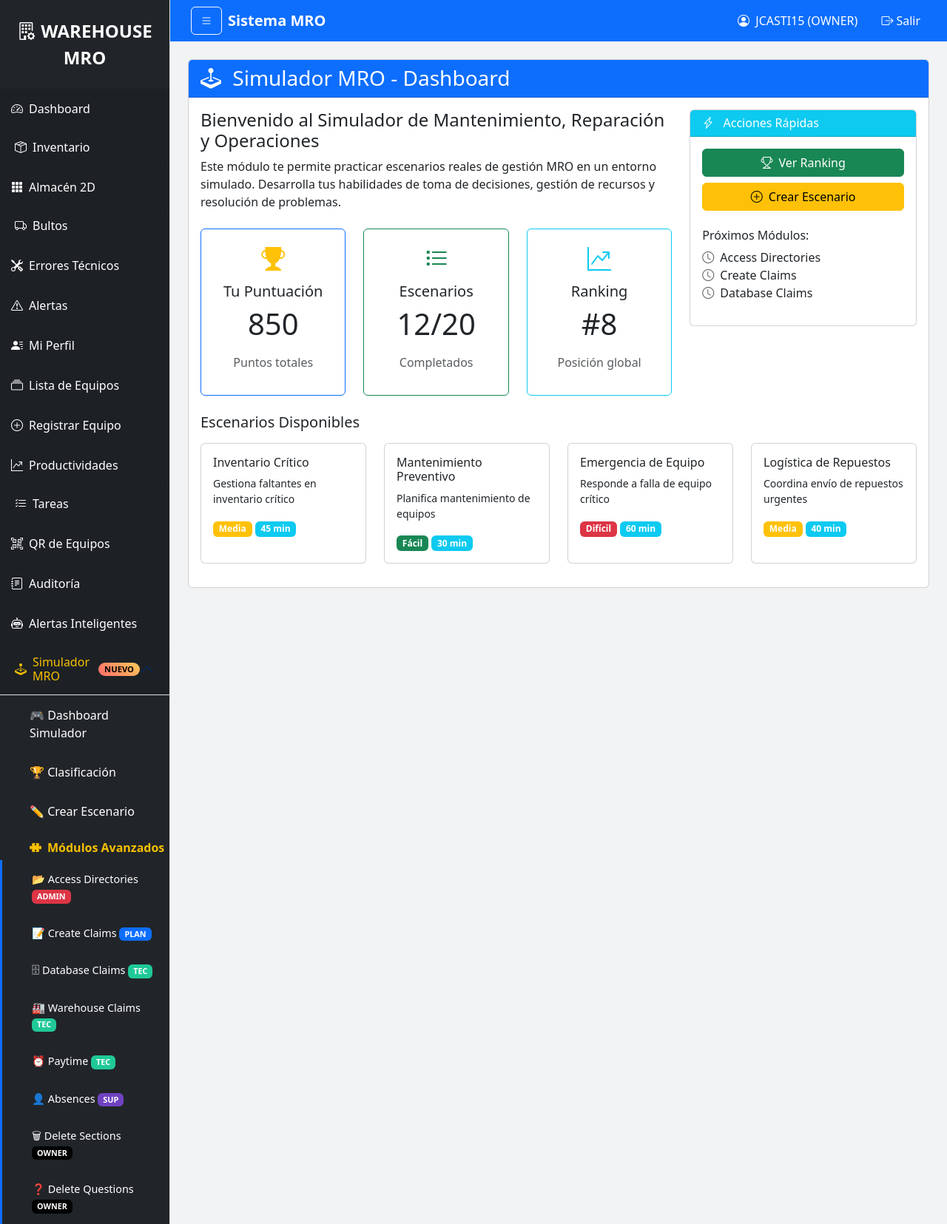
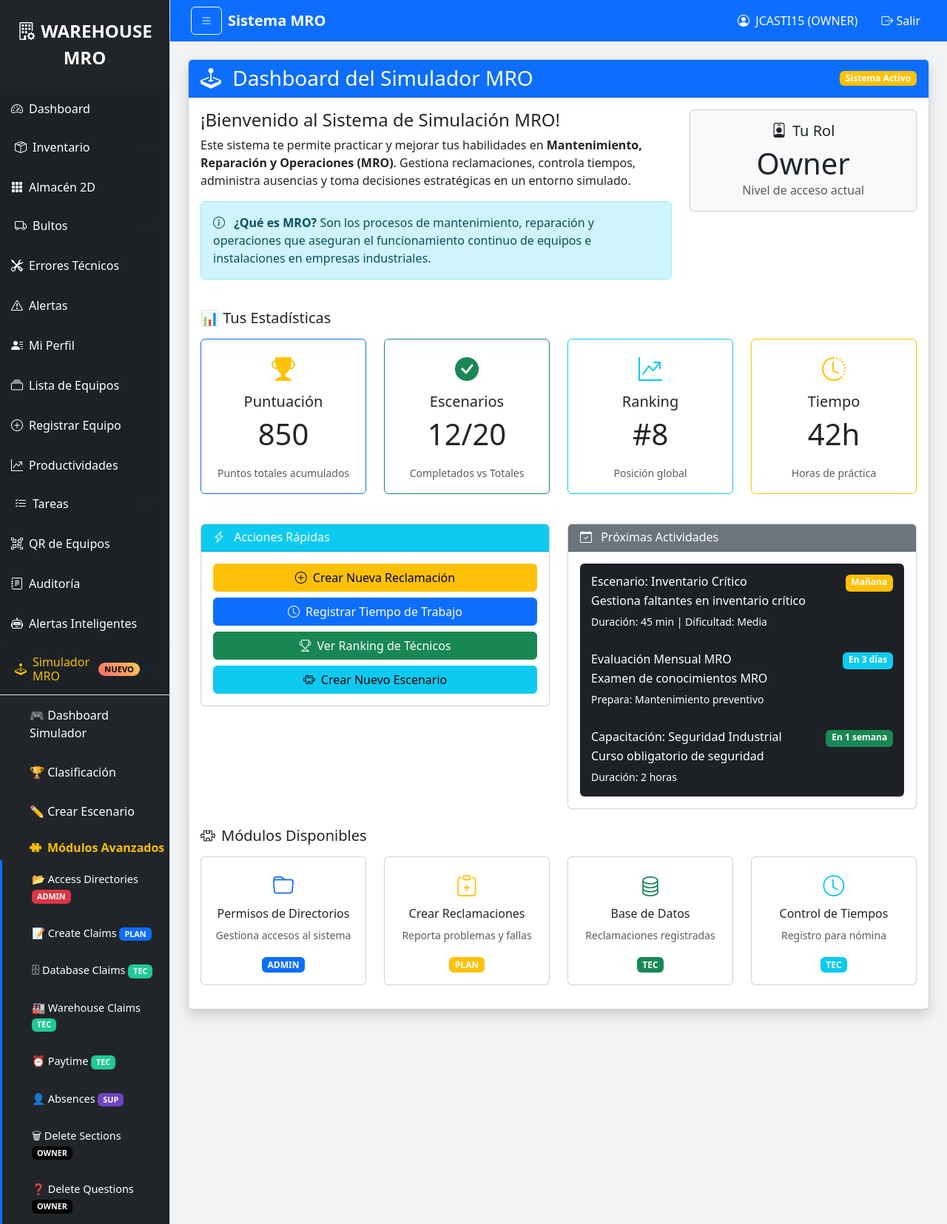
Before and after one commit to Joselu04991/warehouse_mro_4-main, a Flask app: page /mro-simulator/ in a window 1280 px wide. Shown: the top 1655 px of the page at 74% size. Run offline with Flask 3, Linux system fonts and the light colour scheme; a user stored in the database is signed in.

Commit message:
Update dashboard.html

```diff
--- a/templates/simulator_mro/dashboard.html
+++ b/templates/simulator_mro/dashboard.html
@@ -4,78 +4,144 @@
 <div class="container">
     <div class="row mb-4">
         <div class="col-md-12">
-            <div class="card">
+            <div class="card shadow">
                 <div class="card-header bg-primary text-white">
-                    <h3 class="mb-0"><i class="bi bi-joystick me-2"></i> Simulador MRO - Dashboard</h3>
+                    <div class="d-flex justify-content-between align-items-center">
+                        <h3 class="mb-0"><i class="bi bi-joystick me-2"></i> Dashboard del Simulador MRO</h3>
+                        <span class="badge bg-warning">Sistema Activo</span>
+                    </div>
                 </div>
                 <div class="card-body">
-                    <div class="row">
+                    <div class="row mb-4">
                         <div class="col-md-8">
-                            <h4 class="card-title">Bienvenido al Simulador de Mantenimiento, Reparación y Operaciones</h4>
+                            <h4 class="card-title">¡Bienvenido al Sistema de Simulación MRO!</h4>
                             <p class="card-text">
-                                Este módulo te permite practicar escenarios reales de gestión MRO en un entorno simulado.
-                                Desarrolla tus habilidades de toma de decisiones, gestión de recursos y resolución de problemas.
+                                Este sistema te permite practicar y mejorar tus habilidades en <strong>Mantenimiento, Reparación y Operaciones (MRO)</strong>.
+                                Gestiona reclamaciones, controla tiempos, administra ausencias y toma decisiones estratégicas en un entorno simulado.
                             </p>
 
-                            <div class="row mt-4">
+                            <div class="alert alert-info">
+                                <i class="bi bi-info-circle me-2"></i>
+                                <strong>¿Qué es MRO?</strong> Son los procesos de mantenimiento, reparación y operaciones que aseguran
+                                el funcionamiento continuo de equipos e instalaciones en empresas industriales.
+                            </div>
+                        </div>
                         <div class="col-md-4">
-                                    <div class="card text-center border-primary">
-                                        <div class="card-body">
-                                            <i class="bi bi-trophy-fill text-warning" style="font-size: 2rem;"></i>
-                                            <h5 class="card-title mt-2">Tu Puntuación</h5>
-                                            <p class="card-text display-6">850</p>
-                                            <p class="text-muted">Puntos totales</p>
+                            <div class="card bg-light">
+                                <div class="card-body text-center">
+                                    <h5><i class="bi bi-person-badge me-2"></i>Tu Rol</h5>
+                                    <div class="display-6">{{ current_user.role|title }}</div>
+                                    <p class="text-muted mb-0">Nivel de acceso actual</p>
+                                </div>
                             </div>
                         </div>
                     </div>
 
-                                <div class="col-md-4">
-                                    <div class="card text-center border-success">
+                    <h5 class="mb-3">📊 Tus Estadísticas</h5>
+                    <div class="row">
+                        <div class="col-md-3 mb-3">
+                            <div class="card text-center border-primary">
                                 <div class="card-body">
-                                            <i class="bi bi-list-task text-success" style="font-size: 2rem;"></i>
-                                            <h5 class="card-title mt-2">Escenarios</h5>
-                                            <p class="card-text display-6">12/20</p>
-                                            <p class="text-muted">Completados</p>
+                                    <i class="bi bi-trophy-fill text-warning" style="font-size: 2rem;"></i>
+                                    <h5 class="card-title mt-2">Puntuación</h5>
+                                    <p class="card-text display-6">850</p>
+                                    <small class="text-muted">Puntos totales acumulados</small>
                                 </div>
                             </div>
                         </div>
 
-                                <div class="col-md-4">
+                        <div class="col-md-3 mb-3">
+                            <div class="card text-center border-success">
+                                <div class="card-body">
+                                    <i class="bi bi-check-circle-fill text-success" style="font-size: 2rem;"></i>
+                                    <h5 class="card-title mt-2">Escenarios</h5>
+                                    <p class="card-text display-6">12/20</p>
+                                    <small class="text-muted">Completados vs Totales</small>
+                                </div>
+                            </div>
+                        </div>
+
+                        <div class="col-md-3 mb-3">
                             <div class="card text-center border-info">
                                 <div class="card-body">
                                     <i class="bi bi-graph-up-arrow text-info" style="font-size: 2rem;"></i>
                                     <h5 class="card-title mt-2">Ranking</h5>
                                     <p class="card-text display-6">#8</p>
-                                            <p class="text-muted">Posición global</p>
+                                    <small class="text-muted">Posición global</small>
                                 </div>
+                            </div>
+                        </div>
+
+                        <div class="col-md-3 mb-3">
+                            <div class="card text-center border-warning">
+                                <div class="card-body">
+                                    <i class="bi bi-clock-history text-warning" style="font-size: 2rem;"></i>
+                                    <h5 class="card-title mt-2">Tiempo</h5>
+                                    <p class="card-text display-6">42h</p>
+                                    <small class="text-muted">Horas de práctica</small>
                                 </div>
                             </div>
                         </div>
                     </div>
 
-                        <div class="col-md-4">
+                    <div class="row mt-4">
+                        <div class="col-md-6">
                             <div class="card">
                                 <div class="card-header bg-info text-white">
                                     <h6 class="mb-0"><i class="bi bi-lightning-charge me-2"></i> Acciones Rápidas</h6>
                                 </div>
                                 <div class="card-body">
-                                    <a href="{{ url_for('simulator_mro.get_leaderboard') }}" class="btn btn-success w-100 mb-2">
-                                        <i class="bi bi-trophy me-2"></i>Ver Ranking
+                                    <div class="d-grid gap-2">
+                                        <a href="{{ url_for('simulator_mro.create_claims') }}" class="btn btn-warning">
+                                            <i class="bi bi-plus-circle me-2"></i>Crear Nueva Reclamación
                                         </a>
-
+                                        <a href="{{ url_for('simulator_mro.paytime') }}" class="btn btn-primary">
+                                            <i class="bi bi-clock me-2"></i>Registrar Tiempo de Trabajo
+                                        </a>
+                                        <a href="{{ url_for('simulator_mro.get_leaderboard') }}" class="btn btn-success">
+                                            <i class="bi bi-trophy me-2"></i>Ver Ranking de Técnicos
+                                        </a>
                                         {% if current_user.role in ['planificador', 'supervisor', 'admin', 'owner'] %}
-                                    <a href="{{ url_for('simulator_mro.create_scenario') }}" class="btn btn-warning w-100 mb-2">
-                                        <i class="bi bi-plus-circle me-2"></i>Crear Escenario
+                                        <a href="{{ url_for('simulator_mro.create_scenario') }}" class="btn btn-info">
+                                            <i class="bi bi-puzzle me-2"></i>Crear Nuevo Escenario
                                         </a>
                                         {% endif %}
+                                    </div>
+                                </div>
+                            </div>
+                        </div>
 
-                                    <div class="mt-3">
-                                        <h6>Próximos Módulos:</h6>
-                                        <ul class="list-unstyled">
-                                            <li><i class="bi bi-clock text-muted me-2"></i>Access Directories</li>
-                                            <li><i class="bi bi-clock text-muted me-2"></i>Create Claims</li>
-                                            <li><i class="bi bi-clock text-muted me-2"></i>Database Claims</li>
-                                        </ul>
+                        <div class="col-md-6">
+                            <div class="card">
+                                <div class="card-header bg-secondary text-white">
+                                    <h6 class="mb-0"><i class="bi bi-calendar-check me-2"></i> Próximas Actividades</h6>
+                                </div>
+                                <div class="card-body">
+                                    <div class="list-group">
+                                        <div class="list-group-item">
+                                            <div class="d-flex w-100 justify-content-between">
+                                                <h6 class="mb-1">Escenario: Inventario Crítico</h6>
+                                                <span class="badge bg-warning">Mañana</span>
+                                            </div>
+                                            <p class="mb-1">Gestiona faltantes en inventario crítico</p>
+                                            <small>Duración: 45 min | Dificultad: Media</small>
+                                        </div>
+                                        <div class="list-group-item">
+                                            <div class="d-flex w-100 justify-content-between">
+                                                <h6 class="mb-1">Evaluación Mensual MRO</h6>
+                                                <span class="badge bg-info">En 3 días</span>
+                                            </div>
+                                            <p class="mb-1">Examen de conocimientos MRO</p>
+                                            <small>Prepara: Mantenimiento preventivo</small>
+                                        </div>
+                                        <div class="list-group-item">
+                                            <div class="d-flex w-100 justify-content-between">
+                                                <h6 class="mb-1">Capacitación: Seguridad Industrial</h6>
+                                                <span class="badge bg-success">En 1 semana</span>
+                                            </div>
+                                            <p class="mb-1">Curso obligatorio de seguridad</p>
+                                            <small>Duración: 2 horas</small>
+                                        </div>
                                     </div>
                                 </div>
                             </div>
@@ -83,45 +149,50 @@
                     </div>
 
                     <div class="mt-4">
-                        <h5>Escenarios Disponibles</h5>
+                        <h5><i class="bi bi-puzzle me-2"></i>Módulos Disponibles</h5>
                         <div class="row mt-3">
                             <div class="col-md-3 mb-3">
-                                <div class="card h-100">
-                                    <div class="card-body">
-                                        <h6 class="card-title">Inventario Crítico</h6>
-                                        <p class="card-text small">Gestiona faltantes en inventario crítico</p>
-                                        <span class="badge bg-warning">Media</span>
-                                        <span class="badge bg-info">45 min</span>
+                                <a href="{{ url_for('simulator_mro.access_directories') }}" class="card text-decoration-none h-100">
+                                    <div class="card-body text-center">
+                                        <i class="bi bi-folder text-primary" style="font-size: 1.8rem;"></i>
+                                        <h6 class="mt-2">Permisos de Directorios</h6>
+                                        <p class="small text-muted">Gestiona accesos al sistema</p>
+                                        <span class="badge bg-primary">ADMIN</span>
                                     </div>
+                                </a>
                             </div>
+
+                            <div class="col-md-3 mb-3">
+                                <a href="{{ url_for('simulator_mro.create_claims') }}" class="card text-decoration-none h-100">
+                                    <div class="card-body text-center">
+                                        <i class="bi bi-clipboard-plus text-warning" style="font-size: 1.8rem;"></i>
+                                        <h6 class="mt-2">Crear Reclamaciones</h6>
+                                        <p class="small text-muted">Reporta problemas y fallas</p>
+                                        <span class="badge bg-warning">PLAN</span>
                                     </div>
+                                </a>
+                            </div>
+
                             <div class="col-md-3 mb-3">
-                                <div class="card h-100">
-                                    <div class="card-body">
-                                        <h6 class="card-title">Mantenimiento Preventivo</h6>
-                                        <p class="card-text small">Planifica mantenimiento de equipos</p>
-                                        <span class="badge bg-success">Fácil</span>
-                                        <span class="badge bg-info">30 min</span>
+                                <a href="{{ url_for('simulator_mro.database_claims') }}" class="card text-decoration-none h-100">
+                                    <div class="card-body text-center">
+                                        <i class="bi bi-database text-success" style="font-size: 1.8rem;"></i>
+                                        <h6 class="mt-2">Base de Datos</h6>
+                                        <p class="small text-muted">Reclamaciones registradas</p>
+                                        <span class="badge bg-success">TEC</span>
                                     </div>
+                                </a>
                             </div>
+
+                            <div class="col-md-3 mb-3">
+                                <a href="{{ url_for('simulator_mro.paytime') }}" class="card text-decoration-none h-100">
+                                    <div class="card-body text-center">
+                                        <i class="bi bi-clock text-info" style="font-size: 1.8rem;"></i>
+                                        <h6 class="mt-2">Control de Tiempos</h6>
+                                        <p class="small text-muted">Registro para nómina</p>
+                                        <span class="badge bg-info">TEC</span>
                                     </div>
-                            <div class="col-md-3 mb-3">
-                                <div class="card h-100">
-                                    <div class="card-body">
-                                        <h6 class="card-title">Emergencia de Equipo</h6>
-                                        <p class="card-text small">Responde a falla de equipo crítico</p>
-                                        <span class="badge bg-danger">Difícil</span>
-                                        <span class="badge bg-info">60 min</span>
-                                    </div>
-                                </div>
-                            </div>
-                            <div class="col-md-3 mb-3">
-                                <div class="card h-100">
-                                    <div class="card-body">
-                                        <h6 class="card-title">Logística de Repuestos</h6>
-                                        <p class="card-text small">Coordina envío de repuestos urgentes</p>
-                                        <span class="badge bg-warning">Media</span>
-                                        <span class="badge bg-info">40 min</span>
+                                </a>
                             </div>
                         </div>
                     </div>
@@ -130,6 +201,17 @@
         </div>
     </div>
 </div>
-    </div>
-</div>
+
+<style>
+.card {
+    transition: transform 0.2s;
+}
+.card:hover {
+    transform: translateY(-5px);
+    box-shadow: 0 5px 15px rgba(0,0,0,0.1);
+}
+.list-group-item:hover {
+    background-color: #f8f9fa;
+}
+</style>
 {% endblock %}
```
Lines whose indentation alone changed are shown as unchanged.
